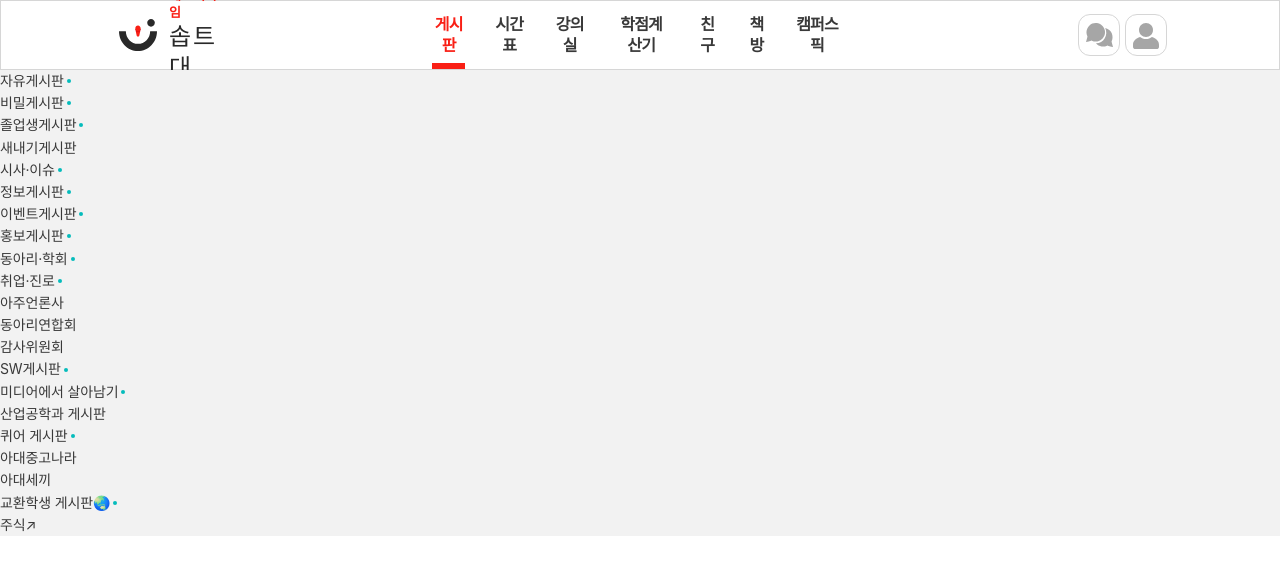
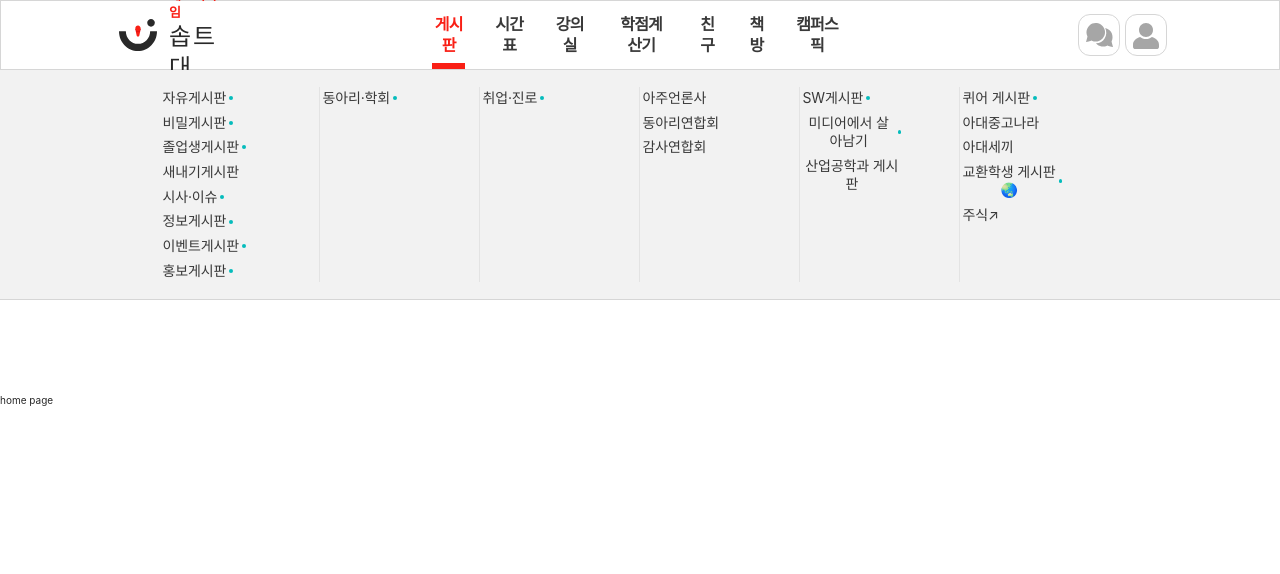
Before and after one commit to SOPT-all/37-COLLABORATION-WEB-EVERYTIME, a React (Vite) app: page / in a window 1280 px wide. Both pictures are taken after a click on the button "게시판". Shown: the top 574 px of the page. Built offline with nearby package versions, Linux system fonts and the light colour scheme.

Commit message:
design: columns 구분 레이아웃 #36

```diff
--- a/src/components/common/header/Lnb.tsx
+++ b/src/components/common/header/Lnb.tsx
@@ -1,30 +1,38 @@
-import { BADGE_BOARDS, BOARD_LIST } from "@/constants/boardList";
+import { BOARD_GROUPS, BADGE_BOARDS } from "@/constants/boardList";
 import type { LnbProps } from "@/types/lnb";
 import { cn } from "@/utils/cn";
+import { splitGroupBoards } from "@/utils/splitGroupBoards";
 
 import { LnbItem } from "./LnbItem";
 
-const Lnb = ({ isOpen, badgeBoards = [...BADGE_BOARDS] }: LnbProps) => {
-	const handleBoardClick = () => {};
+const Lnb = ({ isOpen }: LnbProps) => {
+	if (!isOpen) return null;
 
-	// Lnb가 닫혀있으면 렌더링하지 않음
-	if (!isOpen) return null;
+	// 그룹 내부에서도 8개씩 잘라 컬럼 배열 생성
+	const columns = splitGroupBoards(BOARD_GROUPS, 8);
 
 	return (
 		<nav
 			className={cn(
-				"border-bottom-1 border-gray-300 bg-gray-200",
-				"z-2",
-				"mt-[7rem]",
-				"fixed",
-				"top-0",
-				"right-0",
-				"w-full",
+				"border-b border-gray-400 bg-gray-200",
+				"fixed top-0 right-0 z-10 mt-[7rem] w-full",
+				"flex items-center justify-center",
 			)}
 		>
-			<div className="flex flex-col">
-				{BOARD_LIST.map((board) => (
-					<LnbItem key={board} title={board} hasBadge={badgeBoards.includes(board)} onClick={handleBoardClick} />
+			<div className="flex flex-row px-[1.7rem] py-[1.7rem]">
+				{columns.map((column, idx) => (
+					<div
+						key={idx}
+						className={cn(
+							"flex w-[16rem] flex-col gap-1 pl-1",
+							"border-gray-300",
+							idx !== columns.length - 1 ? "border-r-[1px]" : "",
+						)}
+					>
+						{column.map((board) => (
+							<LnbItem key={board} title={board} hasBadge={BADGE_BOARDS.includes(board)} />
+						))}
+					</div>
 				))}
 			</div>
 		</nav>
--- a/src/constants/boardList.ts
+++ b/src/constants/boardList.ts
@@ -1,4 +1,6 @@
-export const BADGE_BOARDS = [
+import type { BoardGroupsItemType } from "@/types/lnb";
+
+export const BADGE_BOARDS: string[] = [
 	"자유게시판",
 	"비밀게시판",
 	"졸업생게시판",
@@ -14,7 +16,10 @@ export const BADGE_BOARDS = [
 	"교환학생 게시판🌏",
 ] as const;
 
-export const BOARD_LIST = [
+export const BOARD_GROUPS: BoardGroupsItemType[] = [
+	{
+		groupName: "general",
+		boards: [
 			"자유게시판",
 			"비밀게시판",
 			"졸업생게시판",
@@ -24,18 +29,22 @@ export const BOARD_LIST = [
 			"이벤트게시판",
 			"홍보게시판",
 			"동아리·학회",
-	"취업·진로",
-	"아주언론사",
-	"동아리연합회",
-	"감사위원회",
-	"SW게시판",
-	"미디어에서 살아남기",
-	"산업공학과 게시판",
-	"퀴어 게시판",
-	"아대중고나라",
-	"아대세끼",
-	"교환학생 게시판🌏",
-	"주식↗",
+		],
+	},
+	{
+		groupName: "job",
+		boards: ["취업·진로"],
+	},
+	{
+		groupName: "disclosure",
+		boards: ["아주언론사", "동아리연합회", "감사연합회"],
+	},
+	{
+		groupName: "like",
+		boards: ["SW게시판", "미디어에서 살아남기", "산업공학과 게시판"],
+	},
+	{
+		groupName: "etc",
+		boards: ["퀴어 게시판", "아대중고나라", "아대세끼", "교환학생 게시판🌏", "주식↗"],
+	},
 ] as const;
-
-export type BoardType = (typeof BOARD_LIST)[number];
--- a/src/types/lnb.ts
+++ b/src/types/lnb.ts
@@ -1,6 +1,5 @@
 export interface LnbProps {
 	isOpen: boolean;
-	badgeBoards?: string[];
 }
 
 export interface LnbItemProps {
@@ -8,3 +7,8 @@ export interface LnbItemProps {
 	hasBadge?: boolean;
 	onClick?: () => void;
 }
+
+export interface BoardGroupsItemType {
+	groupName: string;
+	boards: string[];
+}
--- /dev/null
+++ b/src/utils/splitGroupBoards.ts
@@ -0,0 +1,14 @@
+import type { BoardGroupsItemType } from "@/types/lnb";
+
+export function splitGroupBoards(groups: readonly BoardGroupsItemType[], maxPerColumn: number = 8): string[][] {
+	const columns: string[][] = [];
+
+	groups.forEach((group) => {
+		const boards = group.boards;
+		for (let i = 0; i < boards.length; i += maxPerColumn) {
+			columns.push(boards.slice(i, i + maxPerColumn));
+		}
+	});
+
+	return columns;
+}
```
Also changed, not shown: 1 other file (tests, documents, lock files or other folders). Lines whose indentation alone changed are shown as unchanged.
